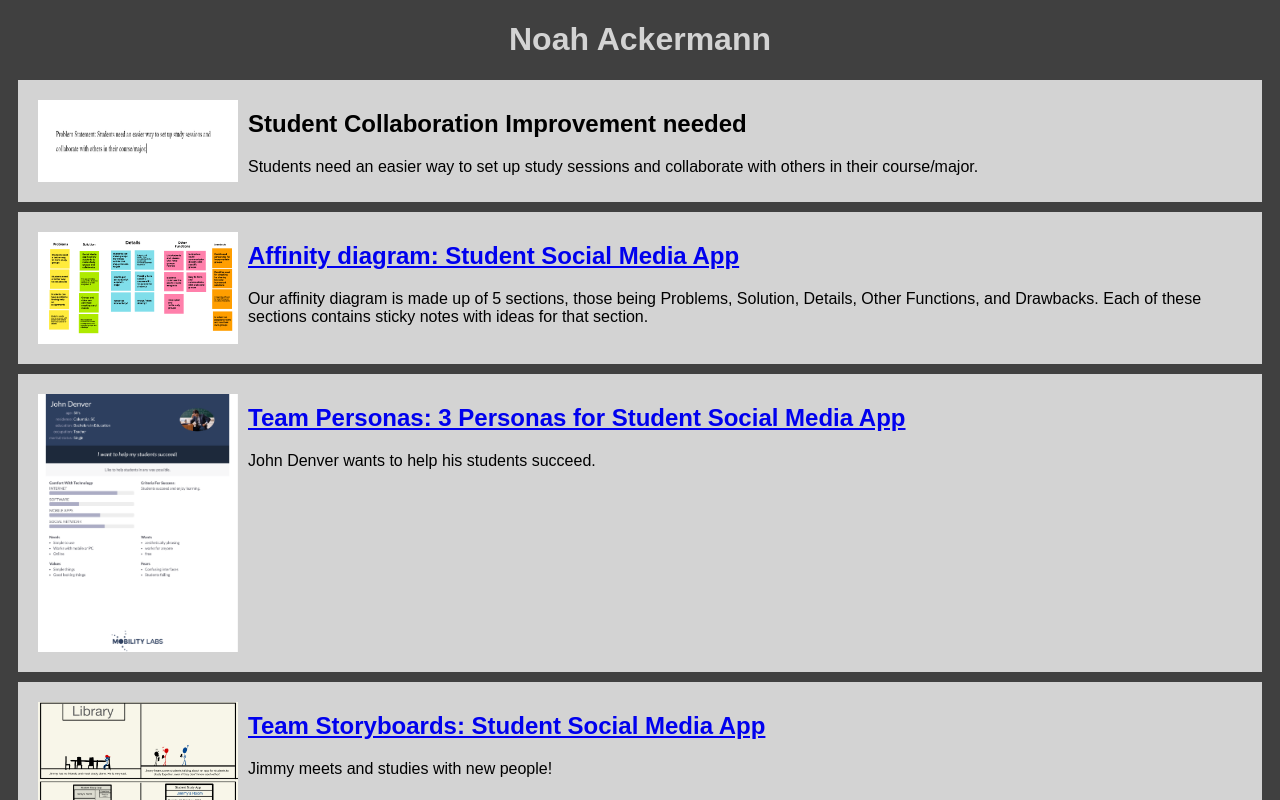
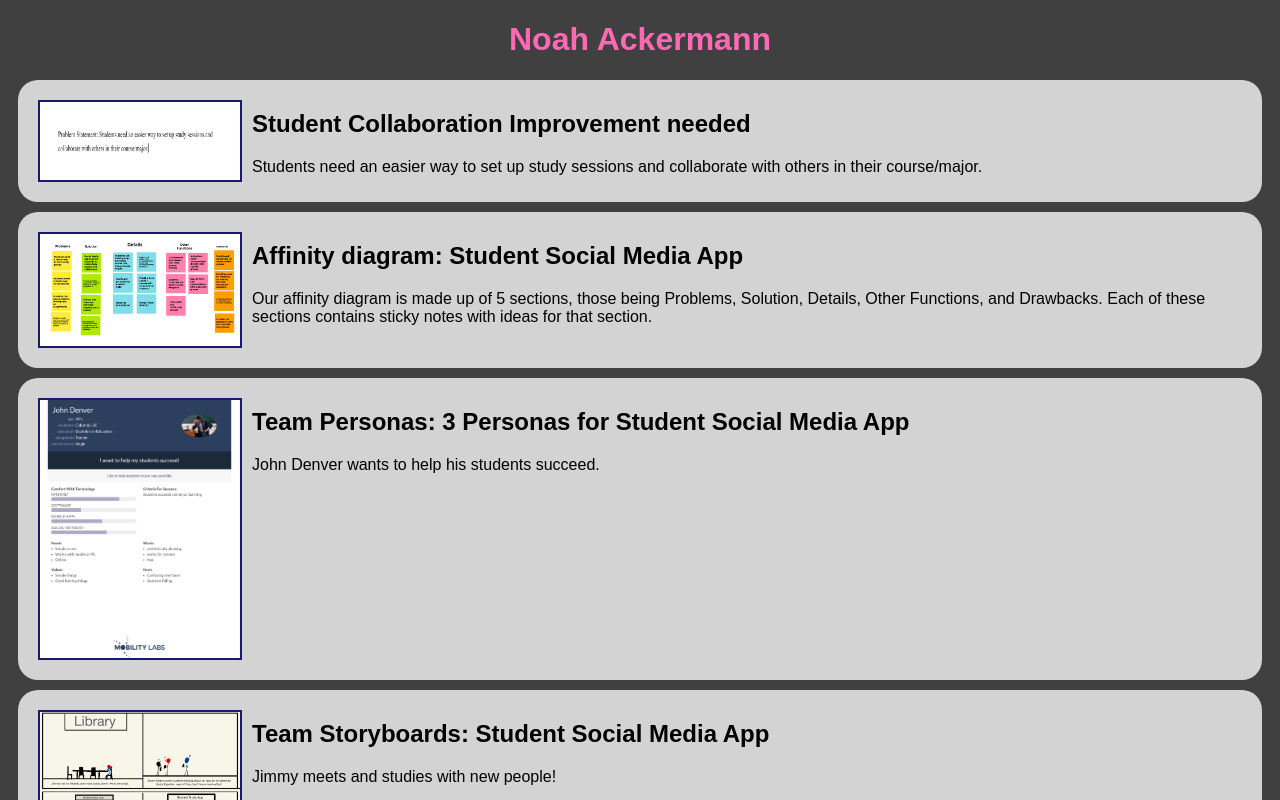
Before and after one commit to Noah-Ackermann/Noah-Ackermann.github.io, a plain HTML site: page index.html in a window 1280 px wide. In both pictures the pointer is over the element "Noah Ackermann". Shown: the top 800 px of the page. Drawn offline with Linux system fonts and the light colour scheme.

Commit message:
Add files via upload

```diff
--- a/styles.css
+++ b/styles.css
@@ -8,15 +8,38 @@ h1 {
     text-align: center;
 }
 
+h1:hover {
+    color: hotpink;
+    text-align: center;
+}
+
+a {
+    text-decoration: none;
+    color: black;
+}
+
+a:hover {
+    color: hotpink;
+}
+
 .assign {
     background-color: lightgray;
     margin: 10px;
     padding: 10px;
     display: flex;
-
+    border-radius: 20px;
 }
 
 .assign img {
     width: 200px;
     margin: 10px;
+    border: 2px solid midnightblue;
+
 }
+
+.assign img:hover {
+    width: 200px;
+    margin: 10px;
+    border: 3px dashed hotpink;
+
+}
```
